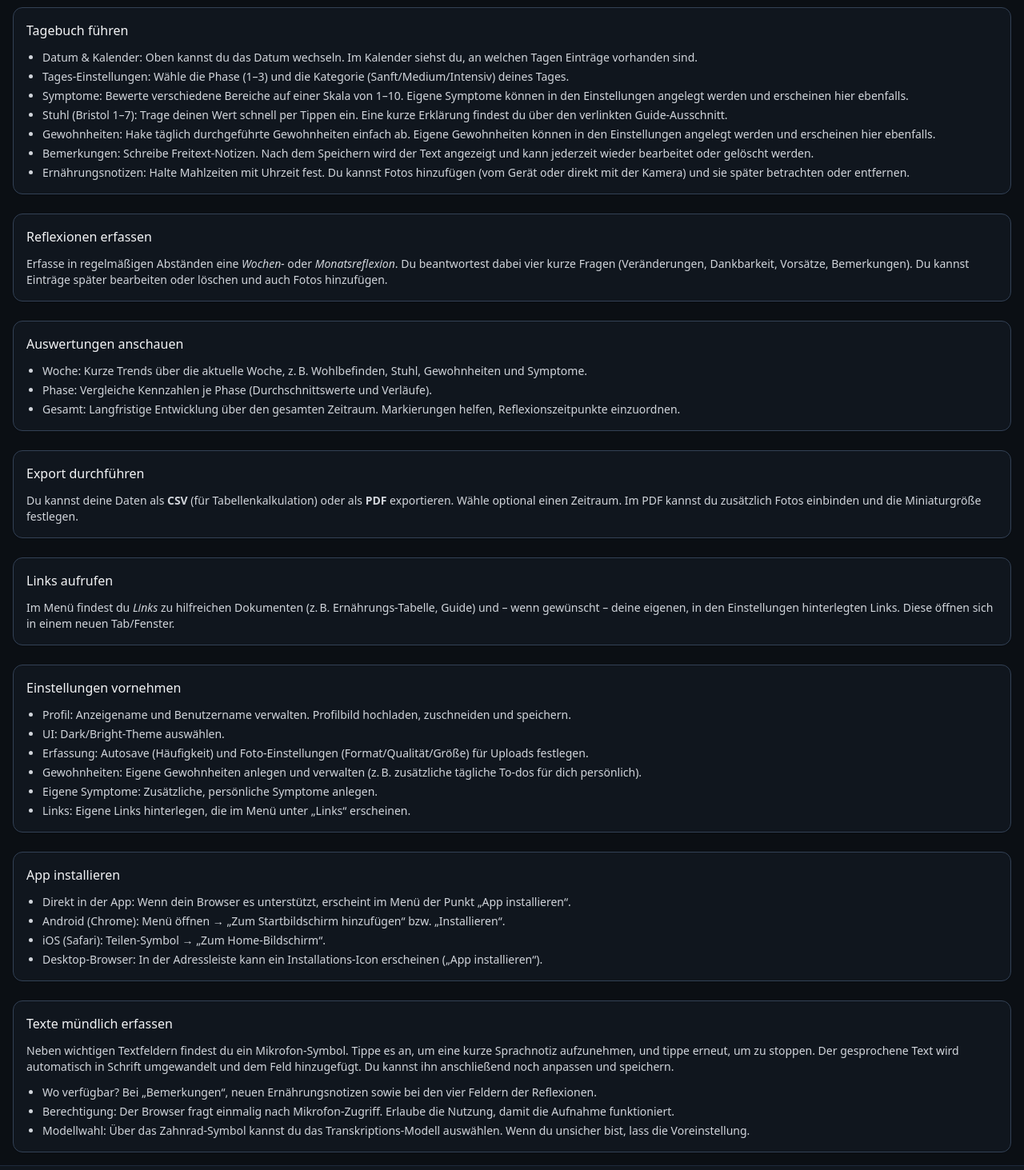
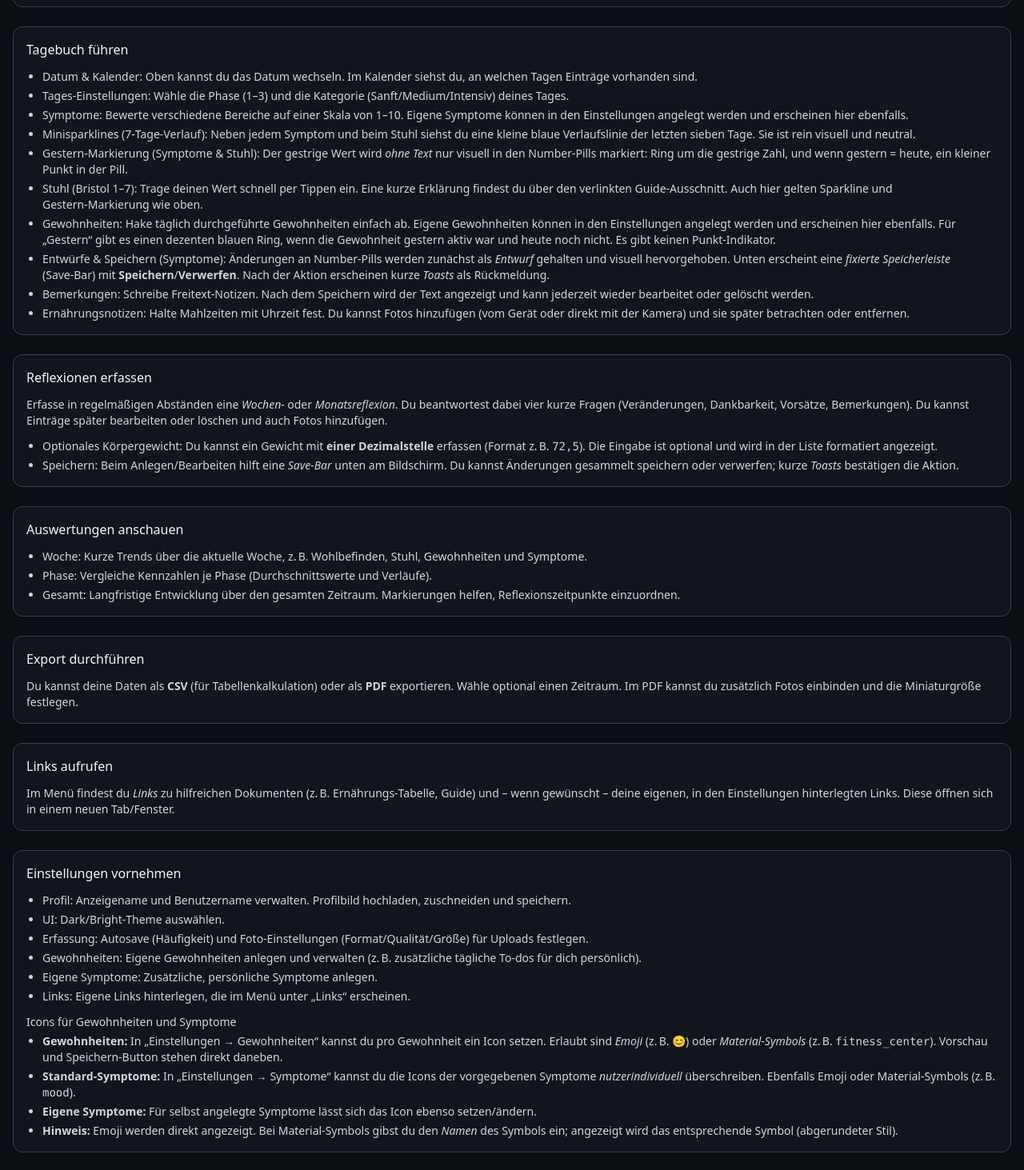
Before and after one commit to scepbjoern/fairment_Darmkur_App, a Next.js app: page /help in a window 1280 px wide. Shown: the part 580-2043 px from the top of the page at 80% size. Built offline with nearby package versions, Linux system fonts and the light colour scheme; no server answers; the database is empty.

Commit message:
feat: add sparklines, yesterday indicators, and icon customization to help page

```diff
--- a/app/help/page.tsx
+++ b/app/help/page.tsx
@@ -16,6 +16,7 @@ export default function HelpPage() {
           <li><a className="underline" href="#einstellungen">Einstellungen vornehmen</a></li>
           <li><a className="underline" href="#installation">App installieren</a></li>
           <li><a className="underline" href="#spracheingabe">Texte mündlich erfassen</a></li>
+          <li><a className="underline" href="#aenderungen">Was hat sich geändert?</a></li>
         </ul>
       </div>
 
@@ -40,8 +41,11 @@ export default function HelpPage() {
           <li><span className="font-medium">Datum & Kalender:</span> Oben kannst du das Datum wechseln. Im Kalender siehst du, an welchen Tagen Einträge vorhanden sind.</li>
           <li><span className="font-medium">Tages‑Einstellungen:</span> Wähle die Phase (1–3) und die Kategorie (Sanft/Medium/Intensiv) deines Tages.</li>
           <li><span className="font-medium">Symptome:</span> Bewerte verschiedene Bereiche auf einer Skala von 1–10. Eigene Symptome können in den Einstellungen angelegt werden und erscheinen hier ebenfalls.</li>
-          <li><span className="font-medium">Stuhl (Bristol 1–7):</span> Trage deinen Wert schnell per Tippen ein. Eine kurze Erklärung findest du über den verlinkten Guide‑Ausschnitt.</li>
-          <li><span className="font-medium">Gewohnheiten:</span> Hake täglich durchgeführte Gewohnheiten einfach ab. Eigene Gewohnheiten können in den Einstellungen angelegt werden und erscheinen hier ebenfalls.</li>
+          <li><span className="font-medium">Minisparklines (7‑Tage‑Verlauf):</span> Neben jedem Symptom und beim Stuhl siehst du eine kleine blaue Verlaufslinie der letzten sieben Tage. Sie ist rein visuell und neutral.</li>
+          <li><span className="font-medium">Gestern‑Markierung (Symptome & Stuhl):</span> Der gestrige Wert wird <em>ohne Text</em> nur visuell in den Number‑Pills markiert: Ring um die gestrige Zahl, und wenn gestern = heute, ein kleiner Punkt in der Pill.</li>
+          <li><span className="font-medium">Stuhl (Bristol 1–7):</span> Trage deinen Wert schnell per Tippen ein. Eine kurze Erklärung findest du über den verlinkten Guide‑Ausschnitt. Auch hier gelten Sparkline und Gestern‑Markierung wie oben.</li>
+          <li><span className="font-medium">Gewohnheiten:</span> Hake täglich durchgeführte Gewohnheiten einfach ab. Eigene Gewohnheiten können in den Einstellungen angelegt werden und erscheinen hier ebenfalls. Für „Gestern“ gibt es einen dezenten blauen Ring, wenn die Gewohnheit gestern aktiv war und heute noch nicht. Es gibt keinen Punkt‑Indikator.</li>
+          <li><span className="font-medium">Entwürfe & Speichern (Symptome):</span> Änderungen an Number‑Pills werden zunächst als <em>Entwurf</em> gehalten und visuell hervorgehoben. Unten erscheint eine <em>fixierte Speicherleiste</em> (Save‑Bar) mit <strong>Speichern</strong>/<strong>Verwerfen</strong>. Nach der Aktion erscheinen kurze <em>Toasts</em> als Rückmeldung.</li>
           <li><span className="font-medium">Bemerkungen:</span> Schreibe Freitext‑Notizen. Nach dem Speichern wird der Text angezeigt und kann jederzeit wieder bearbeitet oder gelöscht werden.</li>
           <li><span className="font-medium">Ernährungsnotizen:</span> Halte Mahlzeiten mit Uhrzeit fest. Du kannst Fotos hinzufügen (vom Gerät oder direkt mit der Kamera) und sie später betrachten oder entfernen.</li>
         </ul>
@@ -55,6 +59,10 @@ export default function HelpPage() {
           kurze Fragen (Veränderungen, Dankbarkeit, Vorsätze, Bemerkungen). Du kannst Einträge später bearbeiten oder löschen
           und auch Fotos hinzufügen.
         </p>
+        <ul className="list-disc pl-5 text-sm text-gray-300 space-y-1">
+          <li><span className="font-medium">Optionales Körpergewicht:</span> Du kannst ein Gewicht mit <strong>einer Dezimalstelle</strong> erfassen (Format z. B. <code>72,5</code>). Die Eingabe ist optional und wird in der Liste formatiert angezeigt.</li>
+          <li><span className="font-medium">Speichern:</span> Beim Anlegen/Bearbeiten hilft eine <em>Save‑Bar</em> unten am Bildschirm. Du kannst Änderungen gesammelt speichern oder verwerfen; kurze <em>Toasts</em> bestätigen die Aktion.</li>
+        </ul>
       </section>
 
       {/* Auswertungen */}
@@ -96,6 +104,15 @@ export default function HelpPage() {
           <li><span className="font-medium">Eigene Symptome:</span> Zusätzliche, persönliche Symptome anlegen.</li>
           <li><span className="font-medium">Links:</span> Eigene Links hinterlegen, die im Menü unter „Links“ erscheinen.</li>
         </ul>
+        <div className="text-sm text-gray-300">
+          <h3 className="font-medium mt-2">Icons für Gewohnheiten und Symptome</h3>
+          <ul className="list-disc pl-5 space-y-1 mt-1">
+            <li><strong>Gewohnheiten:</strong> In „Einstellungen → Gewohnheiten“ kannst du pro Gewohnheit ein Icon setzen. Erlaubt sind <em>Emoji</em> (z. B. 😊) oder <em>Material‑Symbols</em> (z. B. <code>fitness_center</code>). Vorschau und Speichern‑Button stehen direkt daneben.</li>
+            <li><strong>Standard‑Symptome:</strong> In „Einstellungen → Symptome“ kannst du die Icons der vorgegebenen Symptome <em>nutzerindividuell</em> überschreiben. Ebenfalls Emoji oder Material‑Symbols (z. B. <code>mood</code>).</li>
+            <li><strong>Eigene Symptome:</strong> Für selbst angelegte Symptome lässt sich das Icon ebenso setzen/ändern.</li>
+            <li><strong>Hinweis:</strong> Emoji werden direkt angezeigt. Bei Material‑Symbols gibst du den <em>Namen</em> des Symbols ein; angezeigt wird das entsprechende Symbol (abgerundeter Stil).</li>
+          </ul>
+        </div>
       </section>
 
       {/* Installation */}
```
